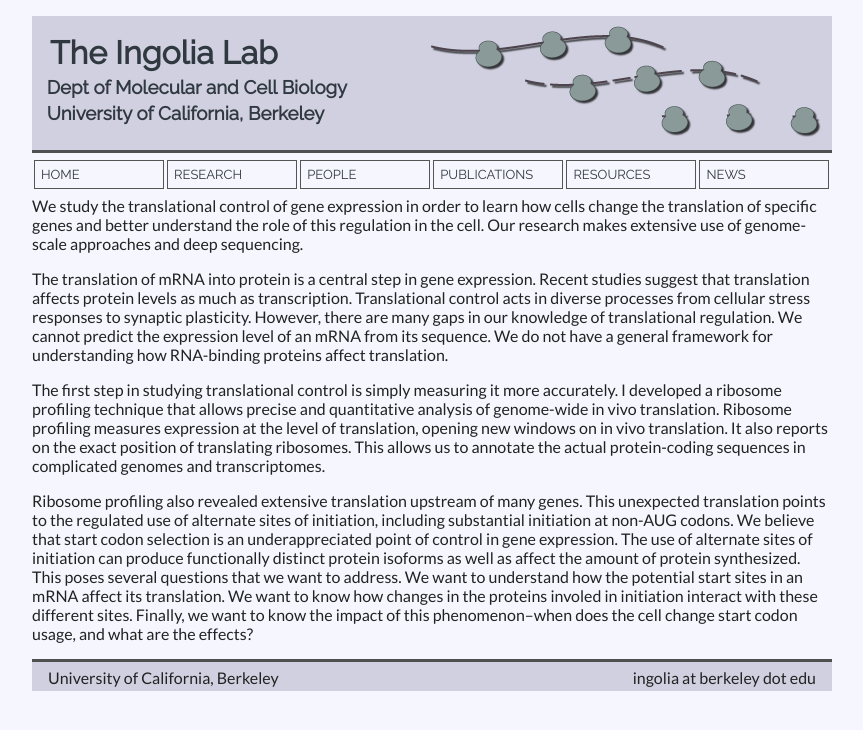
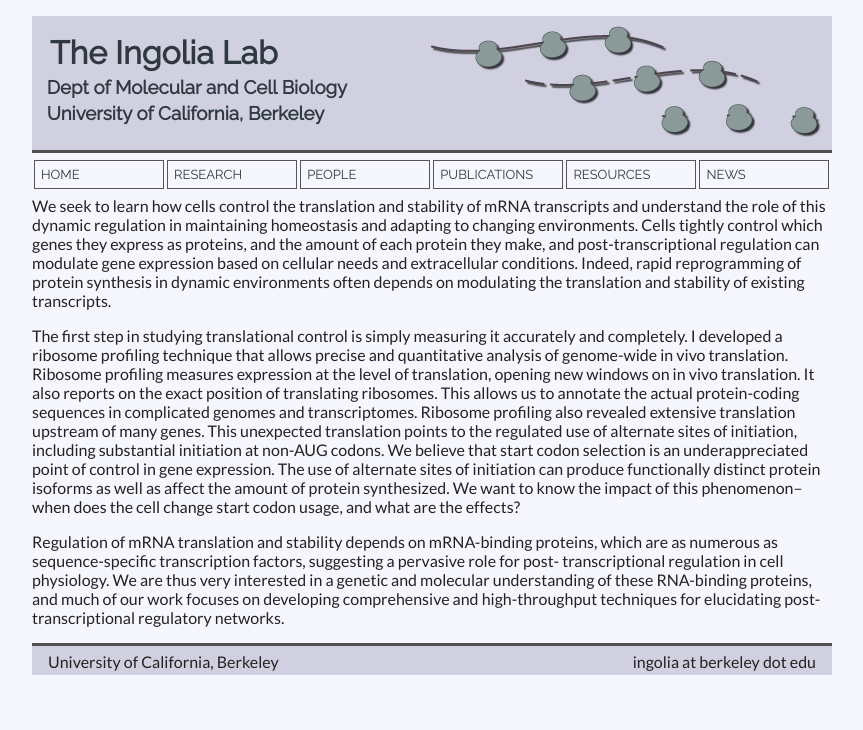
Before and after one commit to ingolia-lab/lab-web-page, a Jekyll site: the page built from src/research.md, in a window 1280 px wide. Shown: the top 730 px of the page, without its empty margins (208-1071 px from the left). Built offline with Jekyll 4.4.1, drawn with Linux system fonts in a browser that asks for light colours.

Commit message:
Updated and improved web site research statement

```diff
--- a/src/research.md
+++ b/src/research.md
@@ -2,39 +2,40 @@
 layout: default
 title: Research of the Ingolia Lab
 ---
-We study the translational control of gene expression in order to
-learn how cells change the translation of specific genes and better
-understand the role of this regulation in the cell. Our research makes
-extensive use of genome-scale approaches and deep sequencing.
 
-The translation of mRNA into protein is a central step in gene
-expression. Recent studies suggest that translation affects protein
-levels as much as transcription. Translational control acts in diverse
-processes from cellular stress responses to synaptic plasticity.
-However, there are many gaps in our knowledge of translational
-regulation. We cannot predict the expression level of an mRNA from its
-sequence. We do not have a general framework for understanding how
-RNA-binding proteins affect translation.
+We seek to learn how cells control the translation and stability of
+mRNA transcripts and understand the role of this dynamic regulation in
+maintaining homeostasis and adapting to changing environments. Cells
+tightly control which genes they express as proteins, and the amount
+of each protein they make, and post-transcriptional regulation can
+modulate gene expression based on cellular needs and extracellular
+conditions. Indeed, rapid reprogramming of protein synthesis in
+dynamic environments often depends on modulating the translation and
+stability of existing transcripts.
 
 The first step in studying translational control is simply measuring
-it more accurately.  I developed a ribosome profiling technique that
-allows precise and quantitative analysis of genome-wide
-in vivo translation. Ribosome profiling measures expression at the level of
-translation, opening new windows on in vivo translation. It also
-reports on the exact position of translating ribosomes. This allows us
-to annotate the actual protein-coding sequences in complicated genomes
-and transcriptomes.
+it accurately and completely.  I developed a ribosome profiling
+technique that allows precise and quantitative analysis of genome-wide
+in vivo translation. Ribosome profiling measures expression at the
+level of translation, opening new windows on in vivo translation. It
+also reports on the exact position of translating ribosomes. This
+allows us to annotate the actual protein-coding sequences in
+complicated genomes and transcriptomes. Ribosome profiling also
+revealed extensive translation upstream of many genes.  This
+unexpected translation points to the regulated use of alternate sites
+of initiation, including substantial initiation at non-AUG codons.  We
+believe that start codon selection is an underappreciated point of
+control in gene expression.  The use of alternate sites of initiation
+can produce functionally distinct protein isoforms as well as affect
+the amount of protein synthesized.  We want to know the impact of this
+phenomenon--when does the cell change start codon usage, and what are
+the effects?
 
-Ribosome profiling also revealed extensive translation upstream of
-many genes.  This unexpected translation points to the regulated use
-of alternate sites of initiation, including substantial initiation at
-non-AUG codons.  We believe that start codon selection is an
-underappreciated point of control in gene expression.  The use of
-alternate sites of initiation can produce functionally distinct
-protein isoforms as well as affect the amount of protein synthesized.
-This poses several questions that we want to address. We want to
-understand how the potential start sites in an mRNA affect its
-translation. We want to know how changes in the proteins involed in
-initiation interact with these different sites. Finally, we want to
-know the impact of this phenomenon--when does the cell change start
-codon usage, and what are the effects?
+Regulation of mRNA translation and stability depends on mRNA-binding
+proteins, which are as numerous as sequence-specific transcription
+factors, suggesting a pervasive role for post- transcriptional
+regulation in cell physiology. We are thus very interested in a
+genetic and molecular understanding of these RNA-binding proteins, and
+much of our work focuses on developing comprehensive and
+high-throughput techniques for elucidating post-transcriptional
+regulatory networks.
```
